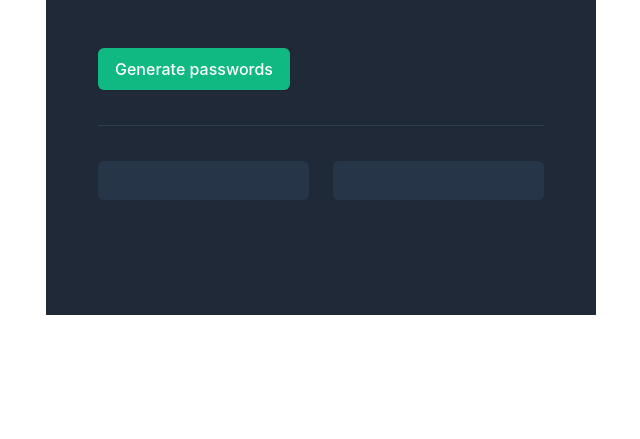
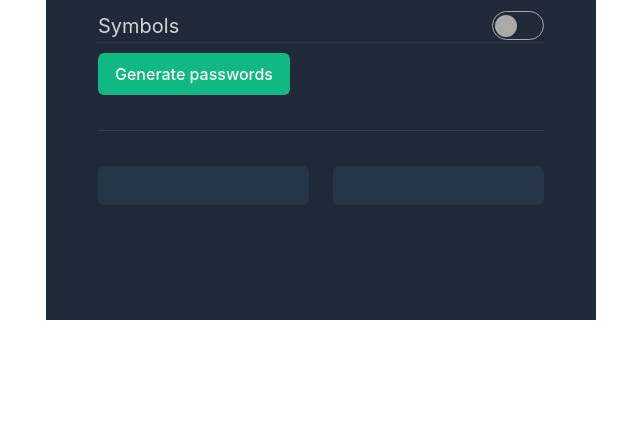
Before and after one commit to goldenokeama/password-generator, a website built with Vite: page index.html in a window 1280 px wide. Shown: the part 361-800 px from the top of the page, without its empty margins (319-959 px from the left). Built offline with nearby package versions, Linux system fonts and the light colour scheme.

Commit message:
completed the design of the toggle symbols functionality

```diff
--- a/index.css
+++ b/index.css
@@ -54,7 +54,7 @@ body {
   letter-spacing: 0%;
 
   margin: 0;
-  margin-bottom: 51px;
+  margin-bottom: 20px;
 }
 
 .generate-passwords-btn {
@@ -99,3 +99,68 @@ body {
   text-align: center;
   padding: 3px;
 }
+
+.toggle-wrapper {
+  display: flex;
+  align-items: center;
+  justify-content: space-between;
+  border-bottom: 1px dotted #2f3e53;
+  padding-bottom: 2px;
+  margin-bottom: 10px;
+}
+.toggle-wrapper > p {
+  font-size: 20px;
+  line-height: 28px;
+  color: #d5d4d8;
+  /* color: #10b981; */
+  margin: 0;
+}
+
+/* --- BASE TOGGLE STYLES (The Mechanism) --- */
+
+/* Hide the native checkbox input */
+.checkbox {
+  display: none;
+}
+
+/* Style the TRACK (The main oval shape) */
+.toggle-label {
+  width: 52px;
+  height: 29px;
+
+  background-color: #1f2937;
+  border: 1px solid #aaa;
+  display: block;
+  border-radius: 50px;
+  position: relative;
+  cursor: pointer;
+  transition: background-color 0.3s;
+}
+
+/* Style the BALL (The movable thumb) */
+.toggle-ball {
+  width: 22px;
+  height: 22px;
+  background-color: #aaa;
+  position: absolute;
+  top: 2.5px;
+  left: 2px;
+  border-radius: 50%;
+  transition: transform 0.3s ease; /* Enables smooth movement */
+}
+
+/* --- THE "ON" STATE (Visual Change) --- */
+
+/* When the checkbox is checked... */
+.checkbox:checked + .toggle-label {
+  background-color: #10b981; /* Change track color to green (optional) */
+  border: 1px solid #1f2937;
+}
+
+/* ...move the ball to the right */
+.checkbox:checked + .toggle-label .toggle-ball {
+  /* 50px width - 2px total border - 22px ball width = 26px space for movement.
+       We translate by 24px to leave the 2px padding on the right. */
+  transform: translateX(24px);
+  background-color: #1f2937;
+}
--- a/index.html
+++ b/index.html
@@ -10,6 +10,16 @@
         >
       </h1>
       <p class="subtext">Never use an insecure password again.</p>
+
+      <div class="toggle-wrapper">
+        <p>Symbols</p>
+        <input type="checkbox" id="symbols-toggle" class="checkbox" />
+
+        <label for="symbols-toggle" class="toggle-label">
+          <span class="toggle-ball"></span>
+        </label>
+      </div>
+
       <button id="generate-passwords-btn" class="generate-passwords-btn">
         Generate passwords
       </button>
```
